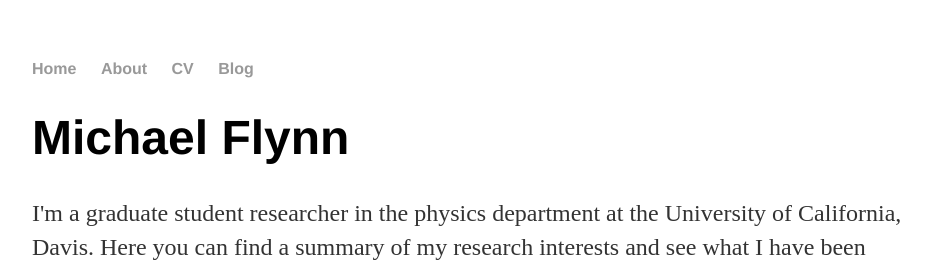
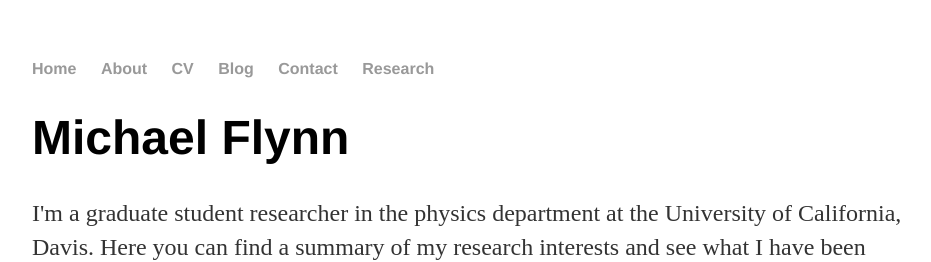
Before and after one commit to miflynn/miflynn.github.io, a Jekyll site: the page built from index.html, in a window 1280 px wide. Shown: the top 262 px of the page, without its empty margins (160-1091 px from the left). Built offline with Jekyll 4.4.1, drawn with Linux system fonts in a browser that asks for light colours.

Commit message:
Update default.html

```diff
--- a/_layouts/default.html
+++ b/_layouts/default.html
@@ -12,6 +12,8 @@
 		        	<li><a href="/about">About</a></li>
 	        		<li><a href="/cv">CV</a></li>
 	        		<li><a href="/blog">Blog</a></li>
+				<li><a href="/contact">Contact</a></li>
+				<li><a href="/research">Research</a></li>
 	    		</ul>
 			</nav>
 			<div class="container">
```
